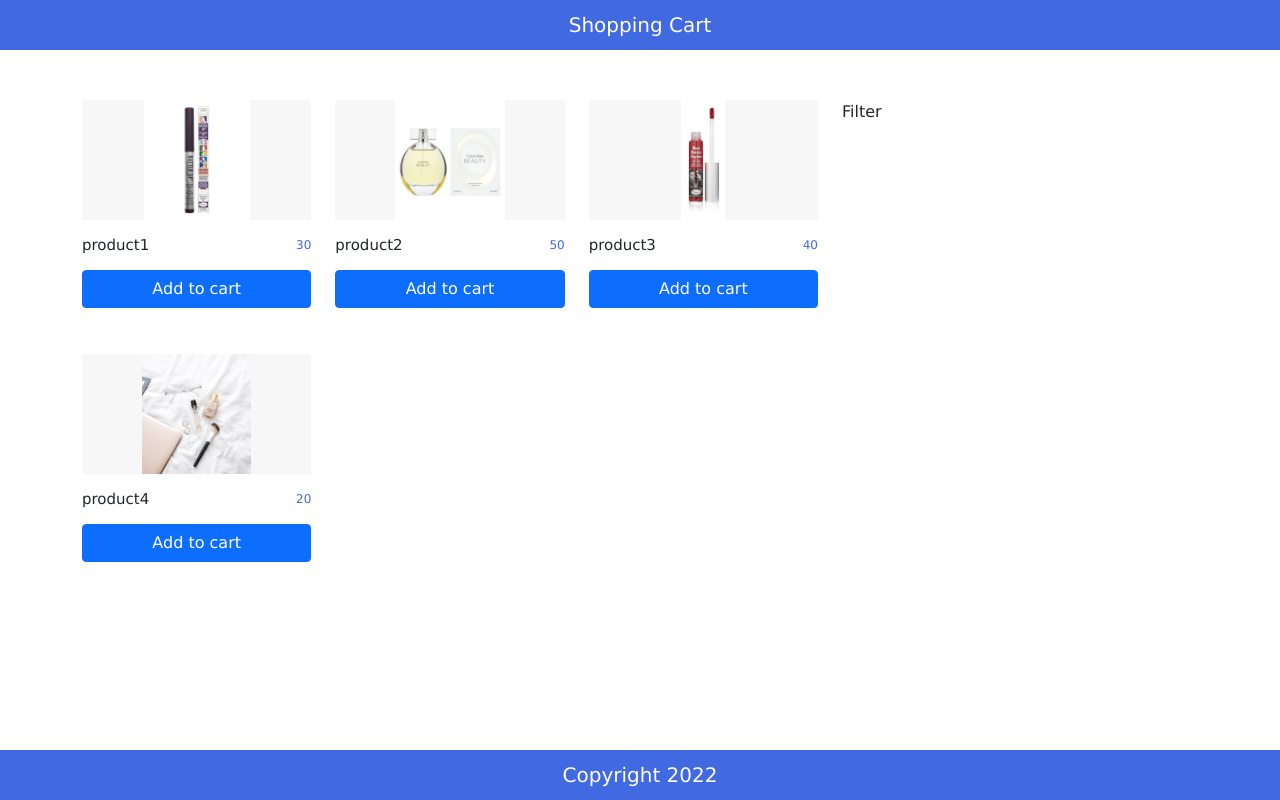
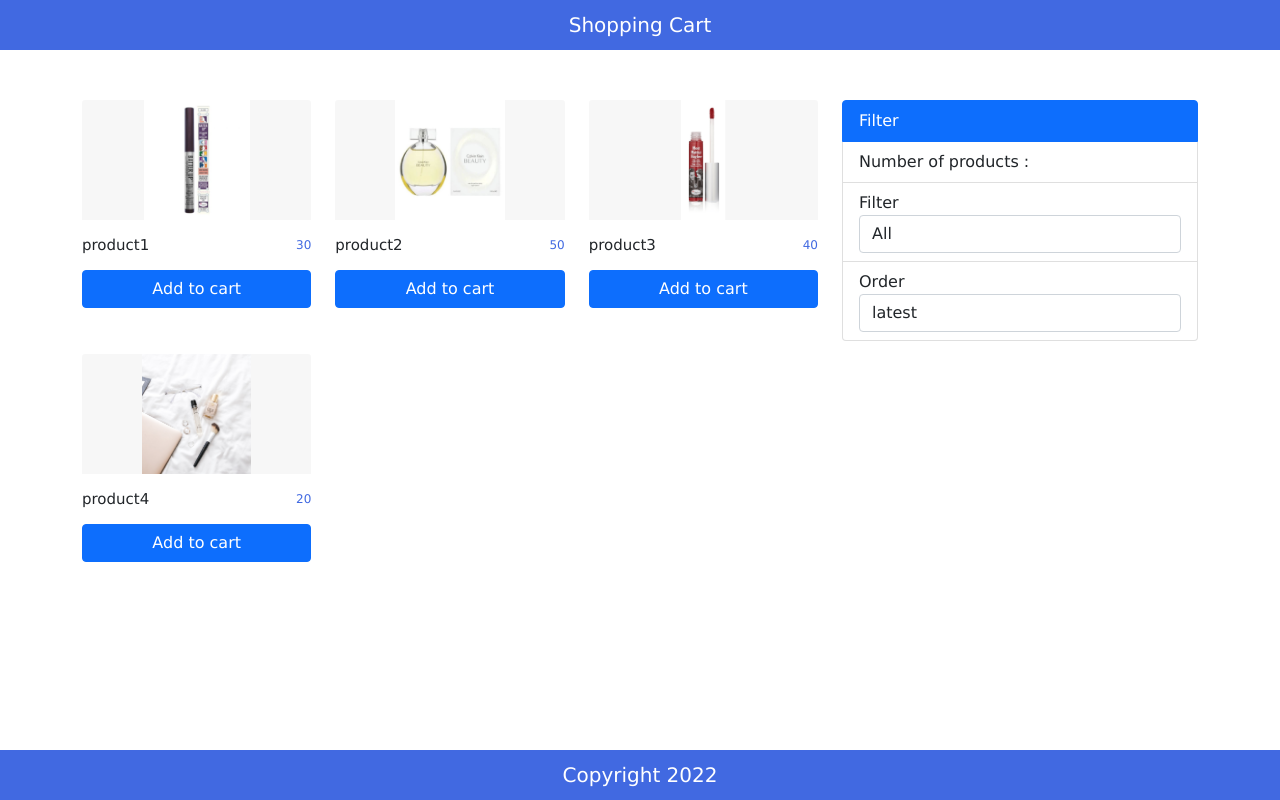
Before and after one commit to zeinabnasser01/shopping-cart, a React (Create React App) app in the folder client/: page / in a window 1280 px wide. Built offline with nearby package versions, Linux system fonts and the light colour scheme.

Commit message:
add filter

```diff
--- a/client/src/App.js
+++ b/client/src/App.js
@@ -2,12 +2,44 @@ import React, { useState } from 'react';
 import Footer from './components/Footer/Footer';
 import Header from './components/Header/Header';
 import Products from './components/Products/Products';
+import Filter from './components/Filter/Filter';
 
 import data from './data.json';
 
 function App() {
   const [products, setProducts] = useState(data);
-  console.log(products);
+  const [size, setSize] = useState('');
+  const [sort, setSort] = useState('');
+
+  const handleFilterbysize = (e) => {
+    setSize(e.target.value);
+
+    if (e.target.value === 'ALL') {
+      setProducts(data);
+    } else {
+      let productsClone = [...products];
+      let newProducts = productsClone.filter(
+        (p) => p.sizes.indexOf(e.target.value) !== -1
+      );
+      setProducts(newProducts);
+    }
+  };
+
+  const handleFilterbysort = (e) => {
+    let order = e.target.value;
+    setSort(order);
+    let productClone = [...products];
+    let newProducts = productClone.sort(function (a, b) {
+      if (order === 'lowest') {
+        return a.price - b.price;
+      } else if (order === 'highest') {
+        return b.price - a.price;
+      } else {
+        return a.id < b.id ? 1 : -1;
+      }
+    });
+    setProducts(newProducts);
+  };
   return (
     <div className='layout'>
       <Header />
@@ -17,7 +49,14 @@ function App() {
             <div className='col-lg-8'>
               <Products products={products} />
             </div>
-            <div className='col-lg-4'>Filter</div>
+            <div className='col-lg-4'>
+              <Filter
+                size={size}
+                handleFilterbysize={handleFilterbysize}
+                sort={sort}
+                handleFilterbysort={handleFilterbysort}
+              />
+            </div>
           </div>
         </div>
       </main>
--- /dev/null
+++ b/client/src/components/Filter/Filter.js
@@ -0,0 +1,43 @@
+import React from 'react';
+
+function Filter(props) {
+  const { size, handleFilterbysize, sort, handleFilterbysort } = props;
+  return (
+    <div className='filter'>
+      <ul className='list-group'>
+        <li className='list-group-item active' aria-current='true'>
+          Filter
+        </li>
+        <li className='list-group-item'>Number of products : {} </li>
+        <li className='list-group-item'>
+          <label>Filter</label>
+          <select
+            value={size}
+            className='form-control'
+            onChange={handleFilterbysize}
+          >
+            <option value='ALL'>All</option>
+            <option value='S'>S</option>
+            <option value='M'>M</option>
+            <option value='L'>L</option>
+            <option value='XL'>XL</option>
+          </select>
+        </li>
+        <li className='list-group-item'>
+          <label>Order</label>
+          <select
+            value={sort}
+            className='form-control'
+            onChange={handleFilterbysort}
+          >
+            <option value='latest'>latest</option>
+            <option value='highest'>Highest</option>
+            <option value='lowest'>Lowest</option>
+          </select>
+        </li>
+      </ul>
+    </div>
+  );
+}
+
+export default Filter;
--- a/client/src/components/Products/Products.js
+++ b/client/src/components/Products/Products.js
@@ -33,7 +33,6 @@ function Products(props) {
           </div>
         </ul>
       ))}
-
       <ProductModal product={product} closeModal={closeModal} />
     </div>
   );
```
Also changed, not shown: client/src/components/Filter/Filter.scss (added).
